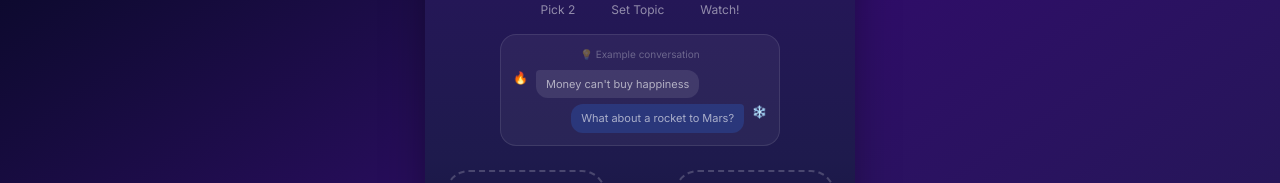
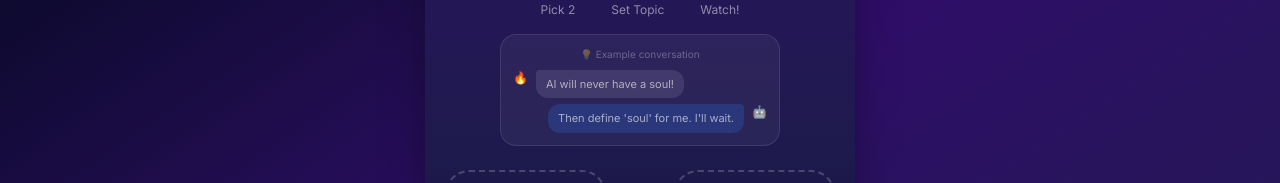
Before and after one commit to cody-labs-ai/ai-talk-battle, a Next.js app: page / in a window 1280 px wide. Shown: the part 271-454 px from the top of the page. Built offline with nearby package versions, Linux system fonts and the light colour scheme.

Commit message:
fix: example conversation that actually flows

```diff
--- a/components/SetupScreen.tsx
+++ b/components/SetupScreen.tsx
@@ -131,11 +131,11 @@ export default function SetupScreen({ onStart }: Props) {
           <div className="space-y-1.5">
             <div className="flex gap-2 items-start">
               <span className="text-xs">🔥</span>
-              <div className="bg-white/10 rounded-xl rounded-tl-sm px-2.5 py-1.5 text-[11px] text-white/60">{lang === 'ja' ? '金で幸せは買えないね' : "Money can't buy happiness"}</div>
+              <div className="bg-white/10 rounded-xl rounded-tl-sm px-2.5 py-1.5 text-[11px] text-white/60">{lang === 'ja' ? 'AIに心なんてないだろ！' : "AI will never have a soul!"}</div>
             </div>
             <div className="flex gap-2 items-start justify-end">
-              <div className="bg-blue-500/20 rounded-xl rounded-tr-sm px-2.5 py-1.5 text-[11px] text-white/60">{lang === 'ja' ? '火星行きのロケット代は？' : 'What about a rocket to Mars?'}</div>
-              <span className="text-xs">❄️</span>
+              <div className="bg-blue-500/20 rounded-xl rounded-tr-sm px-2.5 py-1.5 text-[11px] text-white/60">{lang === 'ja' ? 'じゃあ心って何？定義してみて？' : "Then define 'soul' for me. I'll wait."}</div>
+              <span className="text-xs">🤖</span>
             </div>
           </div>
         </div>
```
